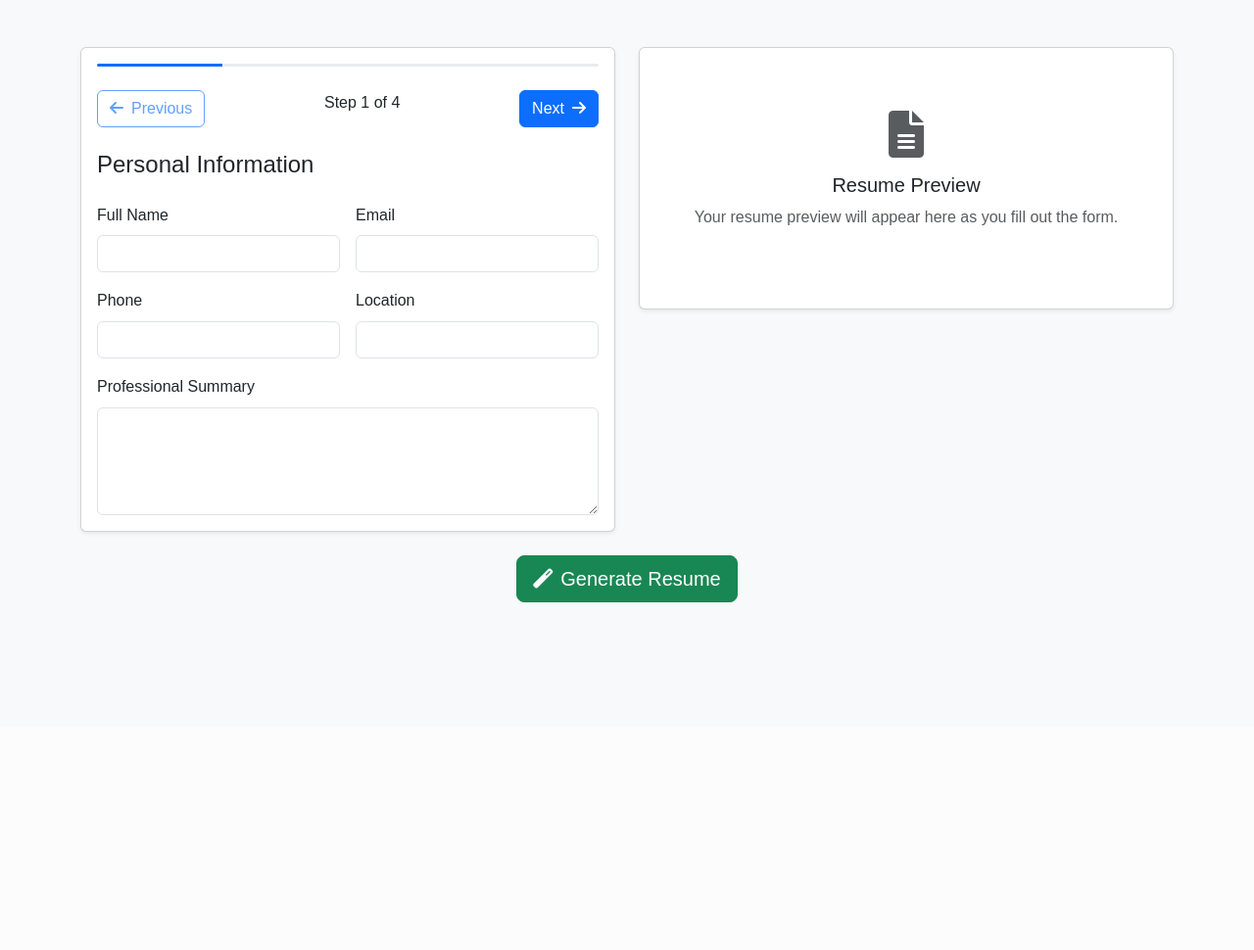
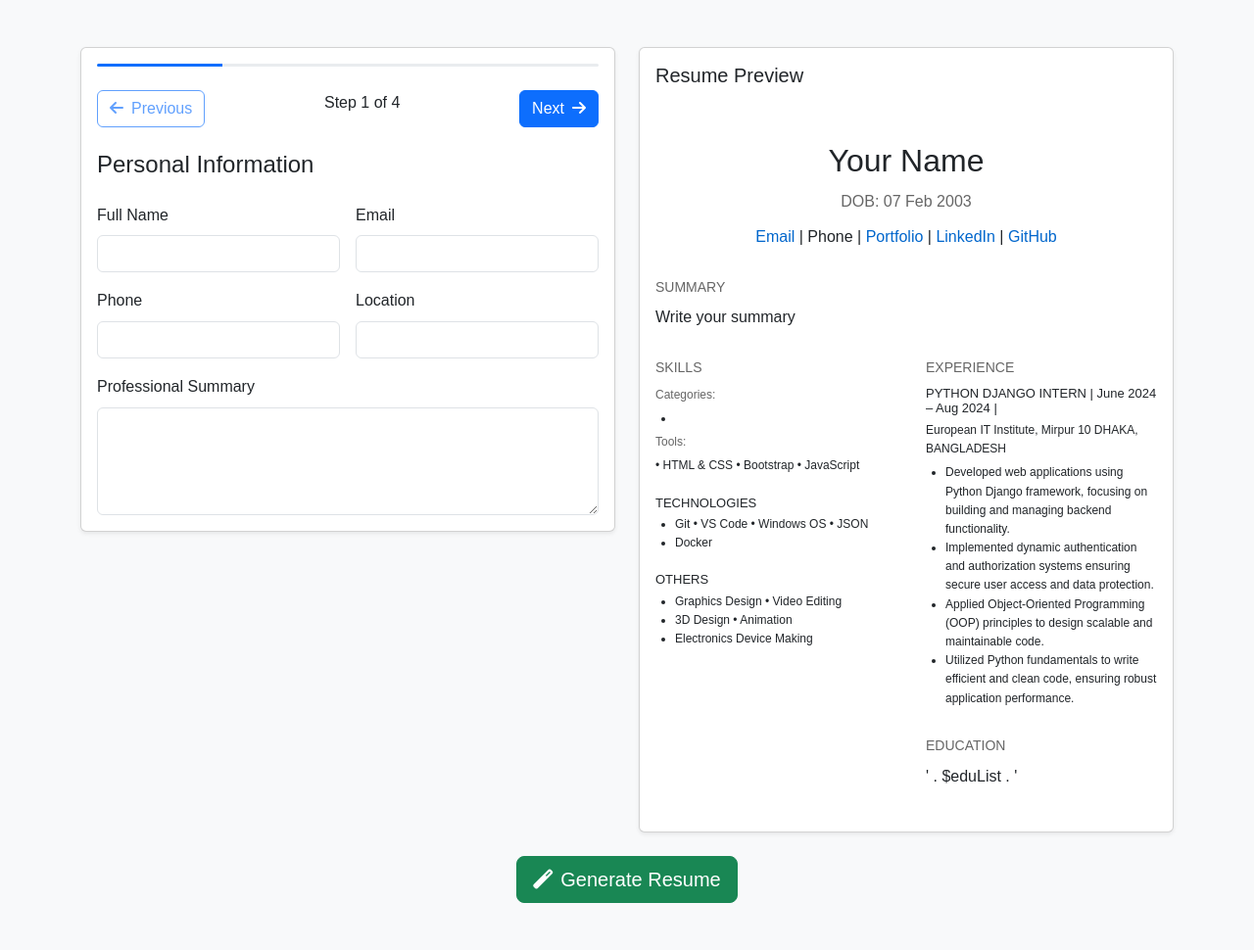
Before and after one commit to Anthony-Kishan/php-resume-generator, a PHP site: page / in a window 1280 px wide. Shown: the part 58-1028 px from the top of the page at 98% size. Before the commit the page ends 673 px from the top, so only its background shows below. Run offline with PHP 8.4, Linux system fonts and the light colour scheme.

Commit message:
Live Resume preview system using AJAX

```diff
--- /dev/null
+++ b/assets/css/style.css
@@ -0,0 +1,34 @@
+body {
+    font-family: Arial, sans-serif;
+    line-height: 1.6;
+    color: #333;
+    /* max-width: 800px; */
+    margin: 0 auto;
+    /* padding: 20px; */
+}
+
+.template-card {
+    cursor: pointer;
+    transition: transform 0.3s;
+}
+
+.template-card:hover {
+    transform: translateY(-5px);
+}
+
+.template-card.selected {
+    border: 3px solid #0d6efd;
+}
+
+.form-section {
+    display: none;
+}
+
+.form-section.active {
+    display: block;
+}
+
+.preview-section {
+    max-height: 800px;
+    overflow-y: auto;
+}
--- a/assets/js/script.js
+++ b/assets/js/script.js
@@ -33,6 +33,33 @@ $(document).ready(function () {
         $('.prev-section').prop('disabled', currentStep === 1);
         $('.next-section').prop('disabled', currentStep === totalSteps);
     }
+
+
+
+    $(document).ready(function () {
+        $("input, textarea").on("input", function () {
+            let fieldId = $(this).attr("id");
+            let previewId = "#preview" + fieldId.charAt(0).toUpperCase() + fieldId.slice(1);
+            $(previewId).text($(this).val() || "Not provided");
+
+            // Send data to the server via AJAX
+            $.ajax({
+                url: "update_preview.php",
+                type: "POST",
+                data: { [fieldId]: $(this).val() },
+                success: function (response) {
+                    console.log("Preview updated:", response);
+                },
+                error: function (xhr, status, error) {
+                    console.error("Error:", error);
+                }
+            });
+        });
+    });
+
+
+
+
 
     // Add education entry
     $('#addEducation').click(function () {
--- a/index.php
+++ b/index.php
@@ -12,43 +12,7 @@ $is_logged_in = isset($_SESSION['user_id']);
     <title>Resume Generator</title>
     <link href="https://cdn.jsdelivr.net/npm/bootstrap@5.3.2/dist/css/bootstrap.min.css" rel="stylesheet">
     <link href="https://cdnjs.cloudflare.com/ajax/libs/font-awesome/6.0.0/css/all.min.css" rel="stylesheet">
-
-    <style>
-        body {
-            font-family: Arial, sans-serif;
-            line-height: 1.6;
-            color: #333;
-            /* max-width: 800px; */
-            margin: 0 auto;
-            /* padding: 20px; */
-        }
-
-        .template-card {
-            cursor: pointer;
-            transition: transform 0.3s;
-        }
-
-        .template-card:hover {
-            transform: translateY(-5px);
-        }
-
-        .template-card.selected {
-            border: 3px solid #0d6efd;
-        }
-
-        .form-section {
-            display: none;
-        }
-
-        .form-section.active {
-            display: block;
-        }
-
-        .preview-section {
-            max-height: 800px;
-            overflow-y: auto;
-        }
-    </style>
+    <link rel="stylesheet" href="./assets/css/style.css">
 </head>
 
 <body class="bg-light">
@@ -125,15 +89,15 @@ $is_logged_in = isset($_SESSION['user_id']);
                                 <div class="row g-3">
                                     <div class="col-md-6">
                                         <label class="form-label">Full Name</label>
-                                        <input type="text" class="form-control" name="fullName" required>
+                                        <input type="text" class="form-control" name="fullName" id="fullName" required>
                                     </div>
                                     <div class="col-md-6">
                                         <label class="form-label">Email</label>
-                                        <input type="email" class="form-control" name="email" required>
+                                        <input type="email" class="form-control" name="email" id="email" required>
                                     </div>
                                     <div class="col-md-6">
                                         <label class="form-label">Phone</label>
-                                        <input type="tel" class="form-control" name="phone" required>
+                                        <input type="tel" class="form-control" name="phone" id="phone" required>
                                     </div>
                                     <div class="col-md-6">
                                         <label class="form-label">Location</label>
@@ -141,7 +105,7 @@ $is_logged_in = isset($_SESSION['user_id']);
                                     </div>
                                     <div class="col-12">
                                         <label class="form-label">Professional Summary</label>
-                                        <textarea class="form-control" name="summary" rows="4" required></textarea>
+                                        <textarea class="form-control" name="summary" id="summary" rows="4" required></textarea>
                                     </div>
                                 </div>
                             </div>
@@ -184,7 +148,7 @@ $is_logged_in = isset($_SESSION['user_id']);
                                         <div class="row g-3">
                                             <div class="col-md-6">
                                                 <label class="form-label">Job Title</label>
-                                                <input type="text" class="form-control" name="jobTitle[]" required>
+                                                <input type="text" class="form-control" name="jobTitle[]" id="jobTitle" required>
                                             </div>
                                             <div class="col-md-6">
                                                 <label class="form-label">Company</label>
@@ -220,14 +184,14 @@ $is_logged_in = isset($_SESSION['user_id']);
                                             <label class="form-label">Skills (comma-separated)</label>
                                             <!-- <textarea class="form-control" name="skills[]" rows="3" required
                                                 placeholder="e.g., Project Management, Team Leadership, Strategic Planning"></textarea> -->
-                                            <input class="form-control" name="skills[]" rows="3" required
+                                            <input class="form-control" name="skills[]" id="skills" rows="3" required
                                                 placeholder="e.g., Project Management, Team Leadership, Strategic Planning">
 
                                             <div class="ms-4 mb-3">
                                                 <label class="form-label">Categories</label>
                                                 <!-- <textarea class="form-control" name="categories[]" rows="3" required
                                                     placeholder="e.g., Project Management, Team Leadership, Strategic Planning"></textarea> -->
-                                                <input class="form-control" name="categories[]" rows="3" required
+                                                <input class="form-control" name="categories[]" id="categories" rows="3" required
                                                     placeholder="e.g., Project Management, Team Leadership, Strategic Planning">
                                             </div>
                                         </div>
@@ -257,11 +221,103 @@ $is_logged_in = isset($_SESSION['user_id']);
             <div class="col-lg-6">
                 <div class="card shadow-sm">
                     <div class="card-body preview-section" id="resumePreview">
-                        <div class="text-center py-5">
+                        <!-- <div class="text-center py-5">
                             <i class="fas fa-file-alt fa-3x text-muted mb-3"></i>
                             <h5>Resume Preview</h5>
                             <p class="text-muted">Your resume preview will appear here as you fill out the form.</p>
-                            <!-- <iframe src="./template/modern_template.php" width="100%"  height="100%" frameborder="0"></iframe> -->
+                        </div> -->
+
+
+                        <h5>Resume Preview</h5>
+                        <div class="py-5">
+                            <header style="text-align: center; margin-bottom: 30px;">
+                                <h1 style="margin: 0; font-size: 32px; font-weight: normal;">
+                                    <span style="font-weight: normal;" id="previewFullName">Your Name</span>
+                                    <!-- <span style="font-weight: bold;">' . htmlspecialchars($lastName) . '</span> -->
+                                </h1>
+                                <p style="margin: 10px 0; color: #666;">
+                                    DOB: 07 Feb 2003
+                                </p>
+                                <p style="margin: 5px 0;">
+                                    <a href="" id="previewEmail" style="color: #0066cc; text-decoration: none;">Email</a> |
+                                    <span id="previewPhone">Phone</span> |
+                                    <a href="#" style="color: #0066cc; text-decoration: none;">Portfolio</a> |
+                                    <a href="#" style="color: #0066cc; text-decoration: none;">LinkedIn</a> |
+                                    <a href="#" style="color: #0066cc; text-decoration: none;">GitHub</a>
+                                </p>
+                            </header>
+
+                            <!-- Summary Section -->
+                            <section style="margin-bottom: 30px;">
+                                <h2 style="font-size: 14px; text-transform: uppercase; color: #666; margin-bottom: 10px;">Summary</h2>
+                                <p style="margin: 0; text-align: justify;" id="previewSummary">Write your summary</p>
+                            </section>
+
+                            <div style="display: flex; gap: 40px;">
+                                <div style="flex: 1;">
+                                    <!-- Skills Section -->
+                                    <section style="margin-bottom: 30px;">
+                                        <h2 style="font-size: 14px; text-transform: uppercase; color: #666; margin-bottom: 10px;">Skills</h2>
+                                        <div style="margin-bottom: 20px;">
+                                            <h3 style="font-size: 13px; margin: 0 0 5px 0;" id="previewSkills"></h3>
+                                            <p style="margin: 0; color: #666; font-size: 12px;">Categories:</p>
+                                            <ul style="margin: 5px 0; padding-left: 20px; font-size: 12px;">
+                                                <li id="previewCategories"></li>
+                                            </ul>
+                                            <p style="margin: 5px 0; color: #666; font-size: 12px;">Tools:</p>
+                                            <p style="margin: 0; font-size: 12px;">• HTML & CSS • Bootstrap • JavaScript</p>
+                                        </div>
+
+
+                                        <div style="margin-bottom: 20px;">
+                                            <h3 style="font-size: 13px; margin: 0 0 5px 0;">TECHNOLOGIES</h3>
+                                            <ul style="margin: 5px 0; padding-left: 20px; font-size: 12px;">
+                                                <li>Git • VS Code • Windows OS • JSON</li>
+                                                <li>Docker</li>
+                                            </ul>
+                                        </div>
+
+                                        <div style="margin-bottom: 20px;">
+                                            <h3 style="font-size: 13px; margin: 0 0 5px 0;">OTHERS</h3>
+                                            <ul style="margin: 5px 0; padding-left: 20px; font-size: 12px;">
+                                                <li>Graphics Design • Video Editing</li>
+                                                <li>3D Design • Animation</li>
+                                                <li>Electronics Device Making</li>
+                                            </ul>
+                                        </div>
+                                    </section>
+                                </div>
+
+
+                                <div style="flex: 1;">
+                                    <!-- Experience Section -->
+                                    <section style="margin-bottom: 30px;">
+                                        <h2 style="font-size: 14px; text-transform: uppercase; color: #666; margin-bottom: 10px;">Experience
+                                        </h2>
+                                        <div style="margin-bottom: 20px;">
+                                            <h3 style="font-size: 13px; margin: 0 0 5px 0;" id="previewjobTitle">PYTHON DJANGO INTERN | June 2024 – Aug 2024 |</h3>
+                                            <p style="margin: 0 0 5px 0; font-size: 12px;">European IT Institute, Mirpur 10 DHAKA, BANGLADESH
+                                            </p>
+                                            <ul style="margin: 5px 0; padding-left: 20px; font-size: 12px;">
+                                                <li>Developed web applications using Python Django framework, focusing on building and managing
+                                                    backend functionality.</li>
+                                                <li>Implemented dynamic authentication and authorization systems ensuring secure user access and
+                                                    data protection.</li>
+                                                <li>Applied Object-Oriented Programming (OOP) principles to design scalable and maintainable
+                                                    code.</li>
+                                                <li>Utilized Python fundamentals to write efficient and clean code, ensuring robust application
+                                                    performance.</li>
+                                            </ul>
+                                        </div>
+                                    </section>
+
+                                    <!-- Education Section -->
+                                    <section>
+                                        <h2 style="font-size: 14px; text-transform: uppercase; color: #666; margin-bottom: 10px;">Education</h2>
+                                        ' . $eduList . '
+                                    </section>
+                                </div>
+                            </div>
                         </div>
                     </div>
                 </div>
@@ -279,73 +335,11 @@ $is_logged_in = isset($_SESSION['user_id']);
     </div>
 
 
-
-    <!-- <script src="https://code.jquery.com/jquery-3.6.0.min.js"></script> -->
     <script src="https://code.jquery.com/jquery-3.7.1.js"
         integrity="sha256-eKhayi8LEQwp4NKxN+CfCh+3qOVUtJn3QNZ0TciWLP4=" crossorigin="anonymous"></script>
     <script src="https://cdn.jsdelivr.net/npm/bootstrap@5.3.2/dist/js/bootstrap.bundle.min.js"></script>
 
     <script src="./assets/js/script.js"></script>
-
-    <!-- <script>
-        // Global variable to store skills and categories data
-        let skillData = {};
-
-        // Fetch the skill data from the JSON file once on page load
-        document.addEventListener('DOMContentLoaded', function() {
-            fetch('skills.json')
-                .then(response => response.json())
-                .then(data => {
-                    skillData = data; // Store the fetched data globally
-                })
-                .catch(error => {
-                    console.error('Error fetching skills data:', error);
-                });
-        });
-
-        // Update the category dropdown based on selected skill
-        function updateCategories(selectElement) {
-            const skill = selectElement.value;
-            const categorySelect = selectElement.closest('.skills-entry').querySelector('.category');
-
-            // Clear previous categories
-            categorySelect.innerHTML = "<option value=''>Select a category</option>";
-
-            if (skill && skillData[skill]) {
-                // Add new categories based on selected skill
-                skillData[skill].forEach(function(category) {
-                    const option = document.createElement("option");
-                    option.value = category.value;
-                    option.text = category.text;
-                    categorySelect.appendChild(option);
-                });
-            }
-        }
-
-        // Collect form data (skills and categories)
-        function collectFormData() {
-            const formData = {
-                skills: []
-            };
-
-            // Loop through each skills-entry div and collect selected values
-            document.querySelectorAll('.skills-entry').forEach(function(entry) {
-                const skill = entry.querySelector('.skills').value;
-                const category = entry.querySelector('.category').value;
-
-                if (skill && category) {
-                    formData.skills.push({
-                        skill: skill,
-                        category: category
-                    });
-                }
-            });
-
-            console.log('Collected Form Data:', formData);
-
-            // Here you can send formData to the server or process it further
-        }
-    </script> -->
 </body>
 
 </html>
```
Also changed, not shown: controller/generate.php (+10 -85 lines), controller/parse_resume_details.php (+14 -1 lines).
